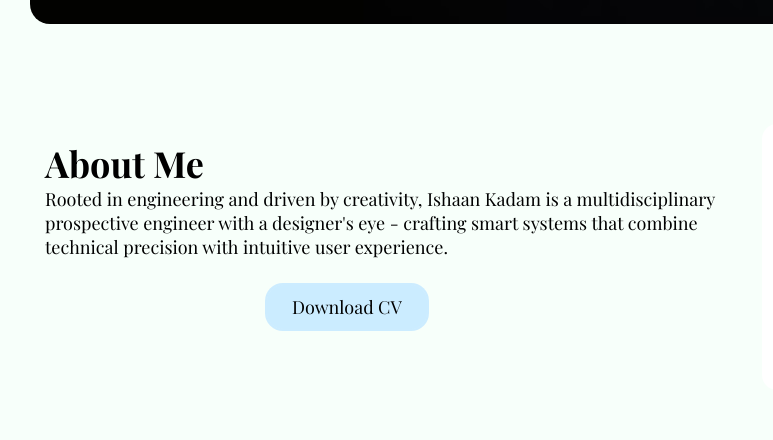
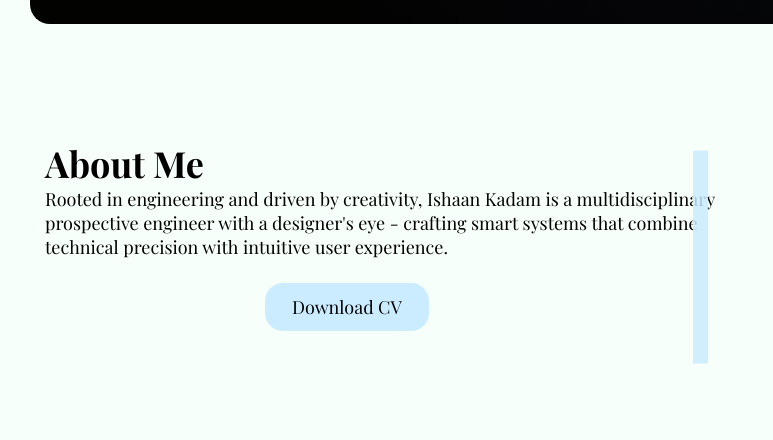
Before and after one commit to IshaanK05/IshaanK05.github.io, a plain HTML site: page index.html in a window 1280 px wide. Shown: the part 1720-2160 px from the top of the page, 0-773 px from the left. Drawn offline with nearby package versions, Linux system fonts and the light colour scheme; a web font is replaced by a local one.

Commit message:
Add files via upload

```diff
--- a/styles.css
+++ b/styles.css
@@ -308,6 +308,7 @@ h1{
     width: 60%;
     padding: 15px;
     padding-bottom: 50px;
+    position: relative;
 }
 .about-me h3{
     font-family: "Playfair Display";
@@ -317,6 +318,23 @@ h1{
     font-family: "Playfair Display";
     font-size: 18px;
 }
+.about-me::after{
+    content: '';
+    position: absolute;
+    right: 30px;
+    top: 50%;
+    transform: translateY(-50%);
+    width: 15px;
+    height: 80%;
+    background-color: rgba(202, 235, 255, 0.85);
+    z-index: 1;
+}
+@media (max-width: 768px){
+    .about-me::after{
+        display: none;
+    }
+}
+
 .download-cv{
     cursor: pointer;
     background-color: rgba(202, 235, 255, 0.85);
@@ -362,17 +380,15 @@ h1{
     padding: 15px;
     padding-right: 25px;
     padding-bottom: 10px;
-    background-color: #ffffff;
+    /* background-color: #F4FBFF; */
+    border: none;
     border-radius: 15px;
     animation: floatShadow 4s ease-in-out infinite;
     transition: all 0.4s cubic-bezier(0.25, 0.46, 0.45, 0.94);
-    border: none;
     position: relative;
     cursor: pointer;
-
-    background: white;
     overflow: hidden;
-    box-shadow: 0 4px 15px rgba(0,0,0,0,1);
+    box-shadow: 0 8px 30px rgba(0,0,0,0,0.15);
     perspective: 1000px;
     transform-style: preserve-3d;
 
```
